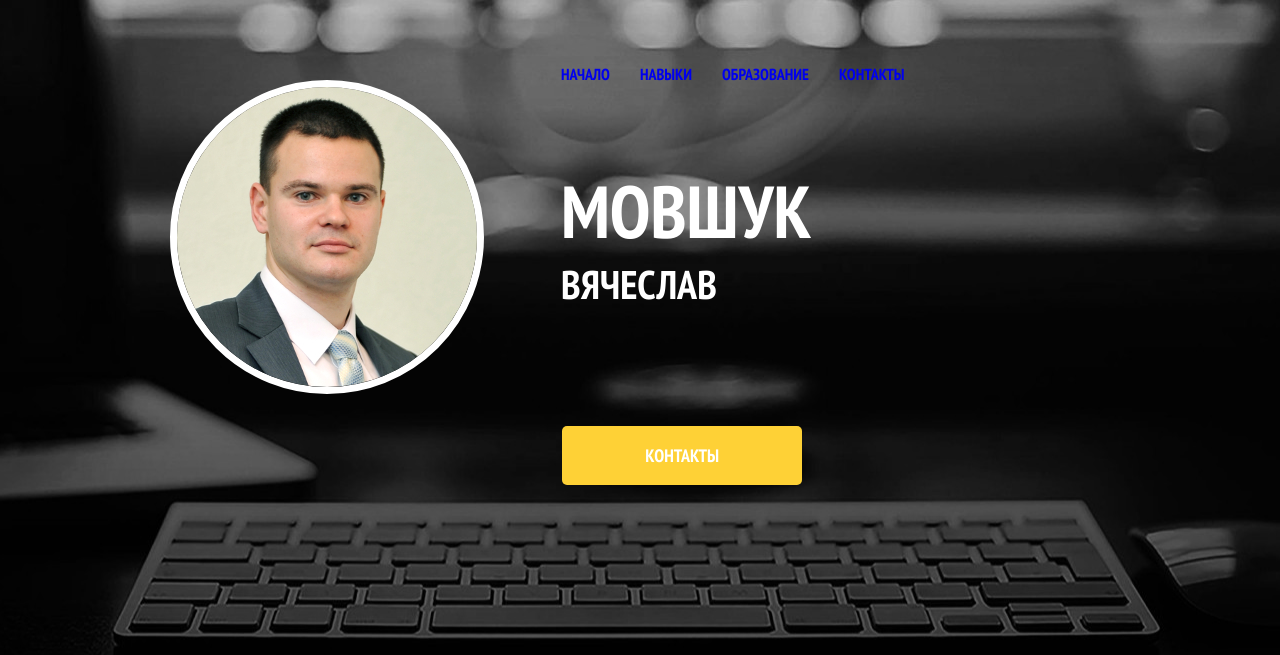
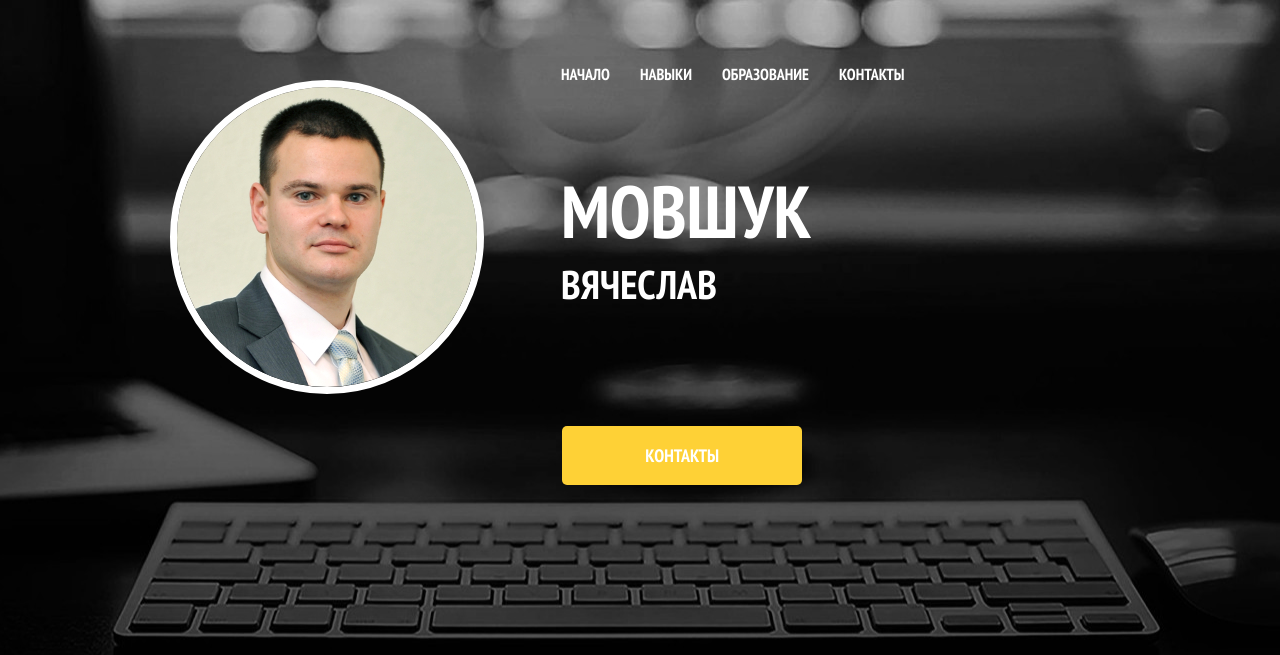
Before and after one commit to Movshuk/movshuk.github.io, a PHP site: page / in a window 1280 px wide. Shown: the top 655 px of the page. Run offline with PHP 8.4, Linux system fonts and the light colour scheme.

Commit message:
Update style.css

```diff
--- a/css/style.css
+++ b/css/style.css
@@ -128,7 +128,7 @@ h2 {
 }
 
 #header menu li a {
-	color: #ff
+	color: #fff;
 	font-size: 1em;
 	font-weight: bold;
 	text-transform: uppercase;
```
